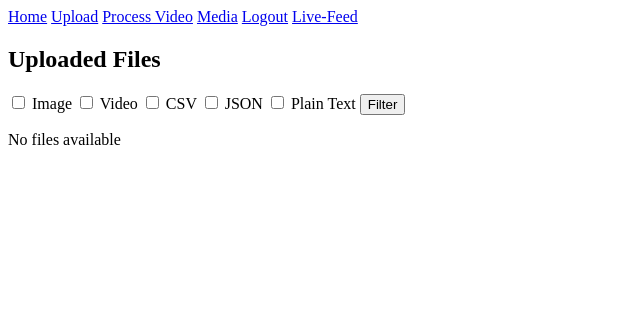
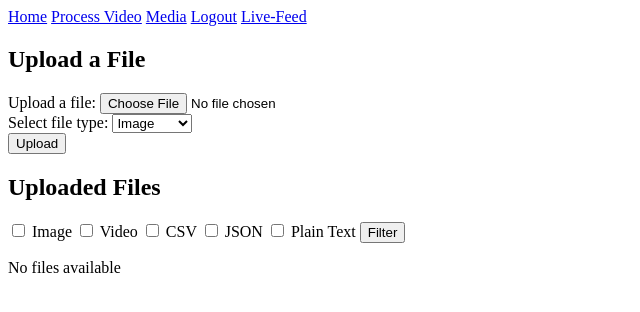
Before and after one commit to Papardel/Software-Engineering, a Django app: page /media/ in a window 1280 px wide. Shown: the top 312 px of the page, without its empty margins (0-640 px from the left). Run offline with Django 5.2, Linux system fonts and the light colour scheme; the visitor is signed in with stand-in values (Sample User, id 1); data that the repository does not hold is empty.

Commit message:
merged upload into media too

```diff
--- a/ai_switchboard/web_app/templates/base.html
+++ b/ai_switchboard/web_app/templates/base.html
@@ -7,7 +7,6 @@
     <nav>
         {% if request.user.is_authenticated %}
             <a href="{% url 'index' %}">Home</a>
-            <a href="{% url 'upload' %}">Upload</a>
             <a href="{% url 'process_video' %}">Process Video</a>
             <a href="{% url 'media' %}">Media</a>
             <a href="{% url 'logout' %}">Logout</a>
--- a/ai_switchboard/web_app/templates/media.html
+++ b/ai_switchboard/web_app/templates/media.html
@@ -4,6 +4,27 @@
 <!DOCTYPE html>
 <html>
 <body>
+    <div>
+        <h2>Upload a File</h2>
+        <form method="post" action="{% url 'upload_file' %}" enctype="multipart/form-data">        {% csrf_token %}
+            <label for="fileUpload">Upload a file:</label>
+            <input type="file" id="fileUpload" name="file">
+            <br>
+            <label for="fileType">Select file type:</label>
+            <select id="fileType" name="fileType">
+                <option value="image">Image</option>
+                <option value="video">Video</option>
+                <option value="csv">CSV</option>
+                <option value="json">JSON</option>
+                <option value="text">Plain Text</option>
+            </select>
+            <br>
+            <input type="submit" value="Upload">
+        </form>
+        <h3> {{ status_message }} </h3>
+    </div>
+
+    <div>
         <h2>Uploaded Files</h2>
         <form method="get" action="{% url 'media' %}">
             <input type="checkbox" id="image" name="fileType" value="image">
@@ -22,8 +43,8 @@
             <h3>{{ files | length }} {{ fileType }} files found</h3>
             {% for file in files %}
                 <p>
-                <label for="file">{{ file.name }}</label>
-                <a href="{% url 'delete_file' file.id file.type %}?fileType={{ fileType }}">Delete File</a>
+                    <label for="file">{{ file.name }}</label> -
+                    <a href="{% url 'delete_file' file.id file.type %}?fileType={{ fileType }}">Delete File</a> -
                     {% if fileType%}
                     <a href="{% url 'download_file' file.id file.type%}?fileType={{ fileType }}">Download File</a>
                     {% else %}
@@ -34,6 +55,7 @@
         {% else %}
             <p>No files available</p>
         {% endif %}
+    </div>
 </body>
 </html>
 {% endblock %}
--- a/ai_switchboard/web_app/urls.py
+++ b/ai_switchboard/web_app/urls.py
@@ -24,7 +24,7 @@ urlpatterns = [
     # 'create_user/', Django will call the 'create_user' view function.
     path('login_required/', views.login_required_view, name='login_required'),
 
-    path('upload/', views.upload, name='upload'),
+    path('upload_file/', views.upload_file, name='upload_file'),
     path('delete_file/<int:file_id>/<str:file_type>', views.delete_file, name='delete_file'),
     path('download_file/<int:file_id>/<str:file_type>', views.download_file, name='download_file'),
 
--- a/ai_switchboard/web_app/views.py
+++ b/ai_switchboard/web_app/views.py
@@ -1,7 +1,6 @@
 import logging
 from django.contrib.auth.decorators import login_required
 from .viewslib.user_login_view import *
-from .viewslib.upload_view import *
 from .viewslib.media_view import *
 from .viewslib.ai_processing_view import *
 from .viewslib.live_feed_view import *
@@ -36,8 +35,8 @@ def user_logout(request):
 
 
 @login_required
-def upload(request):
-    return upload_logic(request)
+def upload_file(request):
+    return upload_file_logic(request)
 
 
 @login_required
--- a/ai_switchboard/web_app/viewslib/media_view.py
+++ b/ai_switchboard/web_app/viewslib/media_view.py
@@ -76,3 +76,49 @@ def download_file_logic(file_id, file_type):
     response = HttpResponse(file.data, content_type=content_type)
     response['Content-Disposition'] = f'attachment; filename={file.name}'
     return response
+
+
+def upload_file_logic(request):
+    status_message = ""
+    if request.method == 'POST':
+        file_type = request.POST['fileType']
+        if 'file' not in request.FILES:
+            status_message = 'No file uploaded'
+            return render(request, 'media.html', {'status_message': status_message})
+        file = request.FILES['file']
+        name = file.name
+        content = file.read()
+
+        extension = name.split('.')[-1]
+
+        extension_to_type = {
+            'jpg': 'image',
+            'jpeg': 'image',
+            'png': 'image',
+            'mp4': 'video',
+            'avi': 'video',
+            'csv': 'csv',
+            'json': 'json',
+            'txt': 'text',
+        }
+
+        if extension not in extension_to_type:
+            status_message = 'Invalid file extension'
+            return render(request, 'media.html', {'status_message': status_message})
+
+        match file_type:
+            case 'image':
+                image = Image.objects.create(name=name, data=content)
+            case 'video':
+                video = Video.objects.create(name=name, data=content)
+            case 'csv':
+                csv = CSV.objects.create(name=name, data=content.decode())
+            case 'json':
+                json = JSON.objects.create(name=name, data=content.decode())
+            case 'text':
+                text = Text.objects.create(name=name, data=content.decode())
+
+        status_message = 'File uploaded successfully'
+        return render(request, 'media.html', {'status_message': status_message})
+
+    return render(request, 'media.html', {'status_message': status_message})
```
Also changed, not shown: ai_switchboard/web_app/templates/upload.html (deleted, +0 -29 lines), ai_switchboard/web_app/templates/view_files.html (deleted, +0 -23 lines), ai_switchboard/web_app/viewslib/upload_view.py (deleted, +0 -48 lines). Lines whose indentation alone changed are shown as unchanged.
